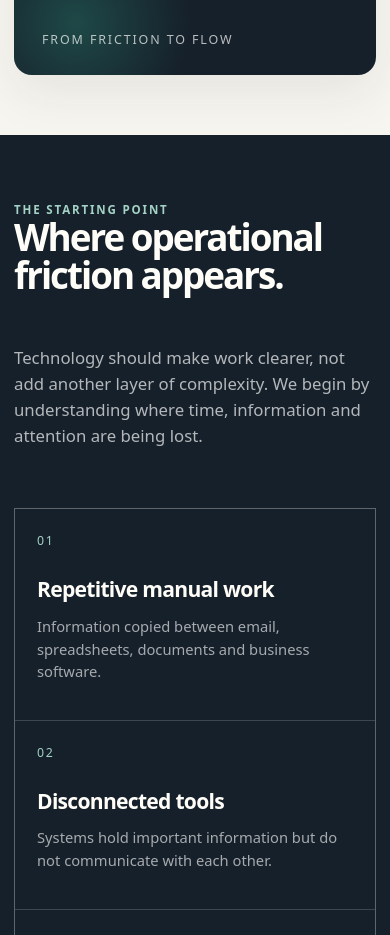
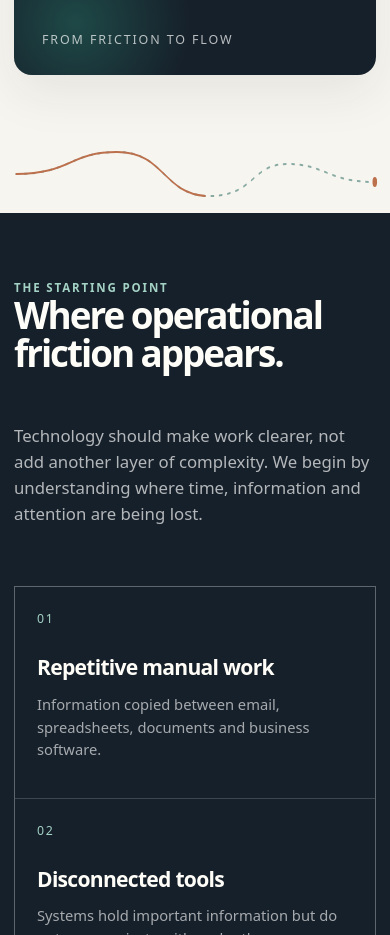
Before and after one commit to jashe1728/ndlela-systems, a website: page index.html in a window 390 px wide. Shown: the part 880-1815 px from the top of the page. Drawn offline with Linux system fonts and the light colour scheme.

Commit message:
Add restrained scroll path transition

```diff
--- a/index.html
+++ b/index.html
@@ -53,10 +53,17 @@
     .hero-copy { max-width: 590px; margin: 26px 0 30px; color: var(--muted); font-size: 1.12rem; }
     .actions { display: flex; flex-wrap: wrap; gap: 12px; }
     .hero-note { margin-top: 22px; color: var(--muted); font-size: .86rem; }
-    .path-panel { min-height: 420px; border-radius: 38% 18px 18px 18px; background: var(--ink); position: relative; overflow: hidden; box-shadow: var(--shadow); }
+    .path-panel { min-height: 420px; border-radius: 38% 18px 18px 18px; background: var(--ink); position: relative; overflow: hidden; box-shadow: var(--shadow); transition: transform .55s cubic-bezier(.22,.8,.24,1), box-shadow .55s ease; }
+    .path-panel:hover { transform: translateY(-6px) rotate(1deg); box-shadow: 0 26px 64px rgba(22, 32, 42, .16); }
     .path-panel::before { content: ""; position: absolute; inset: 0; background: radial-gradient(circle at 78% 24%, rgba(189,112,76,.42), transparent 25%), radial-gradient(circle at 17% 82%, rgba(36,102,92,.58), transparent 30%); }
     .path-panel::after { content: ""; position: absolute; width: 150%; height: 150%; left: -16%; top: -23%; border: 1px solid rgba(255,255,255,.19); border-radius: 48%; transform: rotate(-22deg); box-shadow: 0 0 0 34px rgba(255,255,255,.035), 0 0 0 70px rgba(255,255,255,.025); }
     .panel-label { position: absolute; left: 28px; bottom: 26px; z-index: 1; color: rgba(255,255,255,.7); font-size: .78rem; letter-spacing: .15em; text-transform: uppercase; }
+    .transition-bridge { height: 104px; display: grid; place-items: center; background: var(--paper); overflow: hidden; }
+    .transition-bridge svg { width: min(780px, 76%); height: 70px; overflow: visible; }
+    .transition-bridge path { fill: none; stroke: var(--green); stroke-width: 2; stroke-linecap: round; stroke-dasharray: 6 12; opacity: .52; }
+    .transition-bridge circle { fill: var(--copper); }
+    .transition-bridge .route { stroke: var(--copper); stroke-dasharray: 420; stroke-dashoffset: 420; opacity: 1; transition: stroke-dashoffset 1.15s cubic-bezier(.22,.8,.24,1); }
+    .transition-bridge.is-visible .route { stroke-dashoffset: 0; }
     section { padding: 96px 0; }
     .section-head { display: grid; grid-template-columns: .8fr 1.2fr; gap: 50px; align-items: end; margin-bottom: 42px; }
     h2 { font-size: clamp(2.3rem, 5vw, 4.4rem); }
@@ -119,8 +126,10 @@
       .step:last-child { border-bottom: 0; }
       .contact-box { padding: 28px 23px; }
       .footer-row { flex-direction: column; gap: 6px; }
+      .transition-bridge { height: 78px; }
+      .transition-bridge svg { width: 92%; }
     }
-    @media (prefers-reduced-motion: reduce) { html { scroll-behavior: auto; } *, *::before, *::after { transition-duration: .01ms !important; animation-duration: .01ms !important; } }
+    @media (prefers-reduced-motion: reduce) { html { scroll-behavior: auto; } *, *::before, *::after { transition-duration: .01ms !important; animation-duration: .01ms !important; } .path-panel:hover { transform: none; } .transition-bridge .route { stroke-dashoffset: 0; } }
   </style>
 </head>
 <body>
@@ -137,6 +146,7 @@
   </header>
   <main id="main">
     <section class="hero" id="top"><div class="wrap hero-grid"><div><div class="eyebrow">Practical technology for better operations</div><h1>Build the way forward.</h1><p class="hero-copy">Ndlela Systems helps growing businesses turn fragmented tools and manual work into simpler, connected operations.</p><div class="actions"><a class="button primary" href="#contact">Discuss an operational problem</a><a class="button secondary" href="#approach">See how we think</a></div><p class="hero-note">Software, automation and integration built around the work that matters.</p></div><div class="path-panel" aria-label="Abstract connected path graphic"><span class="panel-label">From friction to flow</span></div></div></section>
+    <div class="transition-bridge" aria-hidden="true"><svg viewBox="0 0 780 70" preserveAspectRatio="none"><path d="M0 35 C120 35 115 13 220 13 S320 57 420 57 510 25 590 25 680 43 780 43"/><path class="route" d="M0 35 C120 35 115 13 220 13 S320 57 420 57 510 25 590 25 680 43 780 43"/><circle cx="780" cy="43" r="5"/></svg></div>
     <section class="friction"><div class="wrap"><div class="section-head"><div><div class="section-kicker">The starting point</div><h2>Where operational friction appears.</h2></div><p class="section-intro">Technology should make work clearer, not add another layer of complexity. We begin by understanding where time, information and attention are being lost.</p></div><div class="friction-grid"><article class="friction-item"><div class="item-number">01</div><h3>Repetitive manual work</h3><p>Information copied between email, spreadsheets, documents and business software.</p></article><article class="friction-item"><div class="item-number">02</div><h3>Disconnected tools</h3><p>Systems hold important information but do not communicate with each other.</p></article><article class="friction-item"><div class="item-number">03</div><h3>Slow reporting</h3><p>Data exists, but turning it into useful management information takes too long.</p></article><article class="friction-item"><div class="item-number">04</div><h3>AI without a workflow</h3><p>Interest in AI, but no clear, safe or valuable way to apply it.</p></article></div></div></section>
     <section id="focus"><div class="wrap"><div class="section-head"><div><div class="section-kicker">What we are focused on</div><h2>Useful systems, not technology for its own sake.</h2></div><p class="section-intro">Every engagement should begin with the operational problem, existing workflow and measurable value. Technology is the means, not the product.</p></div><div class="focus-grid"><div class="focus-item"><strong>Workflow automation</strong><span>Reduce repetitive steps and handoffs.</span></div><div class="focus-item"><strong>Business-system integration</strong><span>Help existing tools share the right information.</span></div><div class="focus-item"><strong>Internal dashboards</strong><span>Make important information easier to see and act on.</span></div><div class="focus-item"><strong>AI-assisted workflows</strong><span>Apply AI carefully where it improves real work.</span></div><div class="focus-item"><strong>Practical websites</strong><span>Build clear digital front doors connected to the business.</span></div><div class="focus-item"><strong>Technical discovery</strong><span>Turn an unclear operational problem into a useful next step.</span></div></div></div></section>
     <section class="approach" id="approach"><div class="wrap"><div class="section-head"><div><div class="section-kicker">Our working approach</div><h2>Start small. Learn quickly. Improve what matters.</h2></div><p class="section-intro">The first step is not a large transformation programme. It is a clear view of the work and the smallest intervention that can create meaningful progress.</p></div><div class="steps"><article class="step"><div class="step-number">01</div><h3>Understand the workflow</h3><p>Map the current process, tools, handoffs, errors and bottlenecks.</p></article><article class="step"><div class="step-number">02</div><h3>Define the smallest valuable improvement</h3><p>Prioritise the simplest intervention that removes meaningful friction.</p></article><article class="step"><div class="step-number">03</div><h3>Build, test and improve</h3><p>Deliver a practical system, validate it with the people using it, then iterate.</p></article></div></div></section>
@@ -144,5 +154,19 @@
     <section class="contact" id="contact"><div class="wrap"><div class="contact-box"><div><div class="section-kicker">Start with the problem</div><h2>What is wasting time in your business every week?</h2><p>We are interested in speaking with businesses that rely on manual processes, disconnected software or difficult reporting. A first conversation is for understanding the problem, not forcing a solution.</p></div><div class="contact-links"><a href="https://www.linkedin.com/company/ndlelasystems/" target="_blank" rel="noopener">Connect on LinkedIn ↗</a><a href="https://www.instagram.com/ndlelasystems/" target="_blank" rel="noopener">Follow on Instagram ↗</a></div></div></div></section>
   </main>
   <footer><div class="wrap footer-row"><span>© 2026 Ndlela Systems</span><span>Build the way forward.</span></div></footer>
+  <script>
+    const bridge = document.querySelector('.transition-bridge');
+    if (bridge && 'IntersectionObserver' in window) {
+      const observer = new IntersectionObserver(([entry]) => {
+        if (entry.isIntersecting) {
+          bridge.classList.add('is-visible');
+          observer.disconnect();
+        }
+      }, { threshold: 0.45 });
+      observer.observe(bridge);
+    } else if (bridge) {
+      bridge.classList.add('is-visible');
+    }
+  </script>
 </body>
 </html>
```
Also changed, not shown: tests/site-test.mjs (+7 -3 lines).
